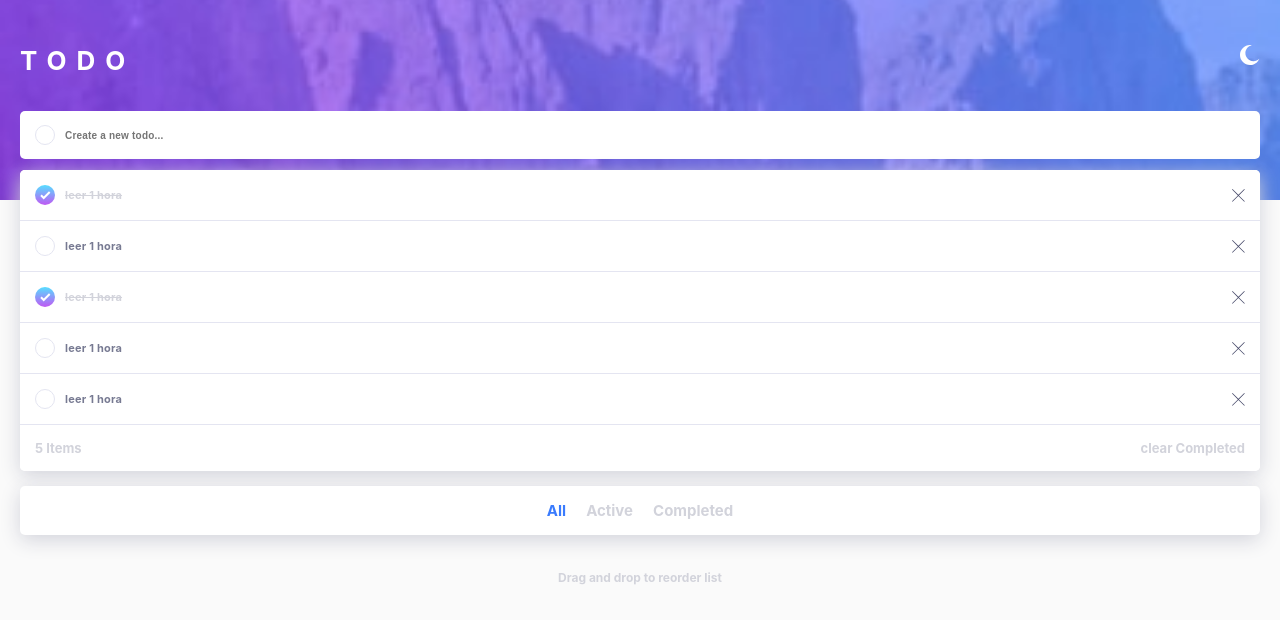
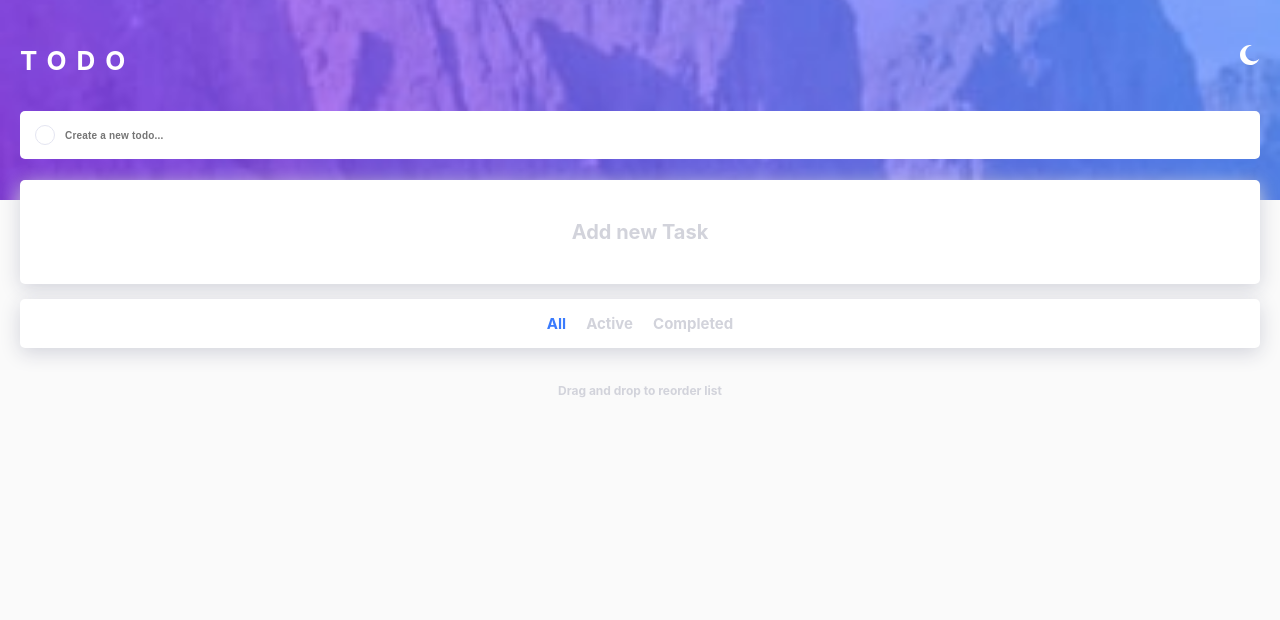
Before and after one commit to kevinjpuscan/todo-app, a React (Create React App) app: page / in a window 1280 px wide. Shown: the top 620 px of the page. Built offline with nearby package versions, Linux system fonts and the light colour scheme.

Commit message:
add number task and empty state

```diff
--- a/public/styles/main.css
+++ b/public/styles/main.css
@@ -89,6 +89,19 @@
   letter-spacing: 0.02rem;
   color: var(--input-color);
   background-color: transparent;
+}
+
+.tasks-empty {
+  margin-top: -2rem;
+  color: var(--task-name-check-color);
+  background-color: var(--container-background-color);
+  box-shadow: 0 0.5rem 2rem var(--shadow-color);
+  border-radius: 0.5rem;
+  padding: 4rem 2rem;
+  font-size: 2rem;
+  font-weight: 700;
+  text-align: center;
+  width: 100%;
 }
 
 .main__list-task {
--- a/src/components/InputTask.jsx
+++ b/src/components/InputTask.jsx
@@ -15,9 +15,11 @@ function InputTask({handleAddTask}){
     }
 
     function saveTask(){
-        let task={id:idGenerador.generate(),name:inputName,state:false}
+      if(inputName!==""){
+        let task={id:idGenerador.generate(),name:inputName,status:false}
         handleAddTask(task);
         setInputName('');
+      }
     }
 
     const handleKeyDown = event => {
--- a/src/components/ListTask.jsx
+++ b/src/components/ListTask.jsx
@@ -4,22 +4,33 @@ import TaskElement from './TaskElement';
 import Wrapeer from './Wrapper';
 import { connect } from "react-redux";
 import FilterTasks from '../services/filterTasks';
+import * as taskTypes from '../store/types/taskTypes';
 
 let filterTask=new FilterTasks();
 
-function ListTask({tasks,filter}){
+function ListTask({tasks,filter,handleChangeTotalTaskVisible}){
 
+  let tasksVisible=filterTask.filter(tasks,filter);
+  handleChangeTotalTaskVisible(tasksVisible.length);
 
     return(
         <Wrapeer>
+          {
+            tasksVisible.length>0?(
+
             <div className="main__list-task">
             {
-                filterTask.filter(tasks,filter).map((task,idx)=>(
+                tasksVisible.map((task,idx)=>(
                     <TaskElement key={idx} task={task}/>
                 ))
             }
             <TaskActions/>
           </div>
+            ):
+            <div className="tasks-empty">
+              Add new Task
+            </div>
+          }
         </Wrapeer>
 
     );
@@ -32,4 +43,10 @@ const mapStateToProps = state => {
   };
 };
 
-  export default connect(mapStateToProps)(ListTask);
+const mapDispatchToProps = dispatch=>{
+  return {
+    handleChangeTotalTaskVisible:(totalTaskVisible)=>dispatch({type:taskTypes.CHANGE_TASKS_VISIBLE,payload:totalTaskVisible})
+  }
+}
+
+  export default connect(mapStateToProps,mapDispatchToProps)(ListTask);
--- a/src/components/TaskActions.jsx
+++ b/src/components/TaskActions.jsx
@@ -2,11 +2,17 @@ import React from 'react';
 import {connect} from 'react-redux';
 import * as taskAction from '../store/types/taskTypes';
 
-function TaskActions({handleRemoveCompleted}){
+function TaskActions({handleRemoveCompleted,totalTaskVisible}){
     return(<div className="task-element">
-    <div id="option-five-items" className="task-detail pointer">5 Items</div>
+    <div id="option-five-items" className="task-detail pointer">{totalTaskVisible} Items</div>
     <div className="task-detail pointer" onClick={handleRemoveCompleted}>clear Completed</div>
   </div>)
+}
+
+const mapStateToProps=state=>{
+  return {
+    totalTaskVisible:state.taskReducer.totalTaskVisible
+  }
 }
 
 const mapDispatchToProps=(dispatch)=>{
@@ -15,4 +21,4 @@ const mapDispatchToProps=(dispatch)=>{
   }
 }
 
-export default connect(null,mapDispatchToProps)(TaskActions);
+export default connect(mapStateToProps,mapDispatchToProps)(TaskActions);
--- a/src/store/reducers/taskReducer.js
+++ b/src/store/reducers/taskReducer.js
@@ -1,15 +1,8 @@
-import IdGenerator from '../../services/IdGenerator';
 import * as types from '../types/taskTypes';
-let idGenerador=new IdGenerator();
 const initialState={
-    tasks:[
-        {id: idGenerador.generate(),name:"leer 1 hora",status:true},
-        {id: idGenerador.generate(),name:"leer 1 hora",status:false},
-        {id: idGenerador.generate(),name:"leer 1 hora",status:true},
-        {id: idGenerador.generate(),name:"leer 1 hora",status:false},
-        {id: idGenerador.generate(),name:"leer 1 hora",status:false},
-    ],
-    filter:undefined
+    tasks:[],
+    filter:undefined,
+    totalTaskVisible:0
 }
 
 export const taskReducer = (state=initialState,action)=>{
@@ -37,6 +30,9 @@ switch(action.type){
     case types.CHANGE_FILTER:{
         return {...state,filter:action.payload}
     }
+    case types.CHANGE_TASKS_VISIBLE:{
+        return {...state,totalTaskVisible:action.payload}
+    }
     default:{
         return state;
     }
--- a/src/store/types/taskTypes.js
+++ b/src/store/types/taskTypes.js
@@ -3,3 +3,4 @@ export const REMOVE_TASK="REMOVE_TASK";
 export const UPDATE_TASK="UPDATE_TASK";
 export const REMOVE_COMPLETED_TASK="REMOVE_COMPLETED_TASK";
 export const CHANGE_FILTER="CHANGE_FILTER";
+export const CHANGE_TASKS_VISIBLE="CHANGE_TASKS_VISIBLE";
```
Also changed, not shown: src/App.css (deleted, +0 -38 lines), 1 other file (tests, documents, lock files or other folders).
